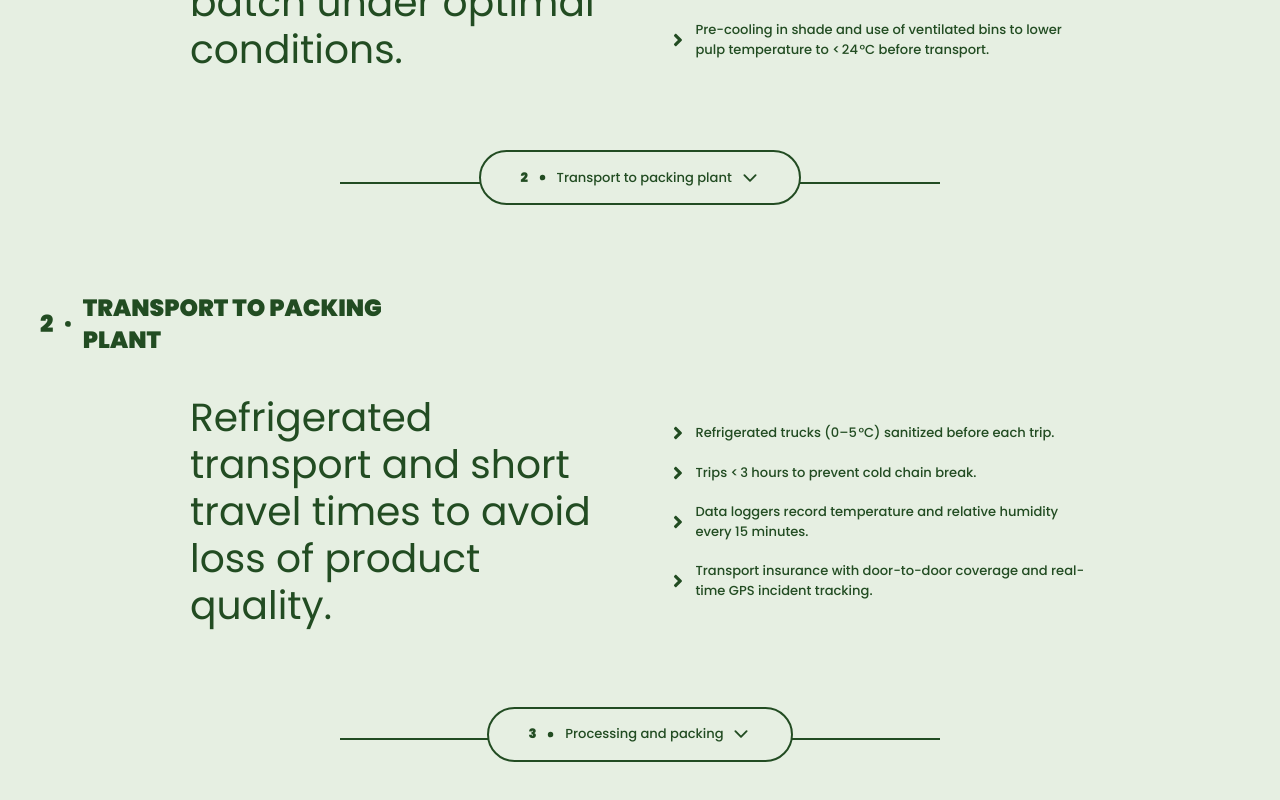
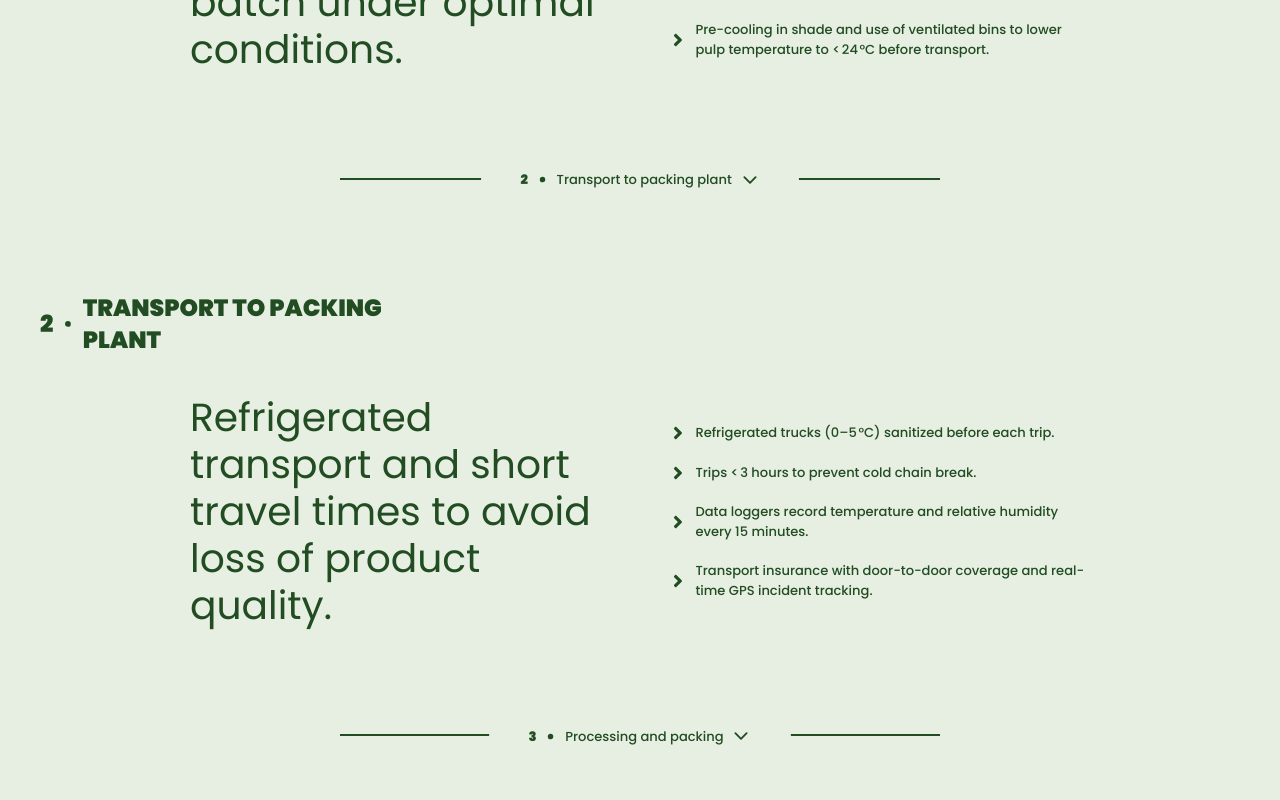
Before and after one commit to FPTPanama/fresh-food, a Next.js app: page /en/logistic in a window 1280 px wide. Shown: the part 1080-1880 px from the top of the page. Built offline with nearby package versions, Linux system fonts and the light colour scheme.

Commit message:
logistic fix

```diff
--- a/components/title-scroll-display/title-scroll-display.js
+++ b/components/title-scroll-display/title-scroll-display.js
@@ -8,11 +8,11 @@ const TitleScrollDisplay = ({ title, number }) => {
   return (
     <motion.div
       initial={{ opacity: 0, y: 50 }}
-      whileInView={{ opacity: 1, y: 0 }}
+      whileInView={{ opacity: 1, y: 10 }}
       viewport={{ once: false, amount: 0.2 }}
       transition={{ duration: 0.3 }}
     >
-      <div className="h-14 relative top-6 flex items-center justify-center border-greendark border-2 rounded-full gap-2 z-10 bg-fresh px-10 py-3">
+      <div className="h-12 relative top-4 flex items-center justify-center  rounded-full gap-2 z-10 bg-fresh px-10 py-3">
         <p className="font-black">{number}</p>
         <TbPointFilled />
         <p>{title}</p>
```
